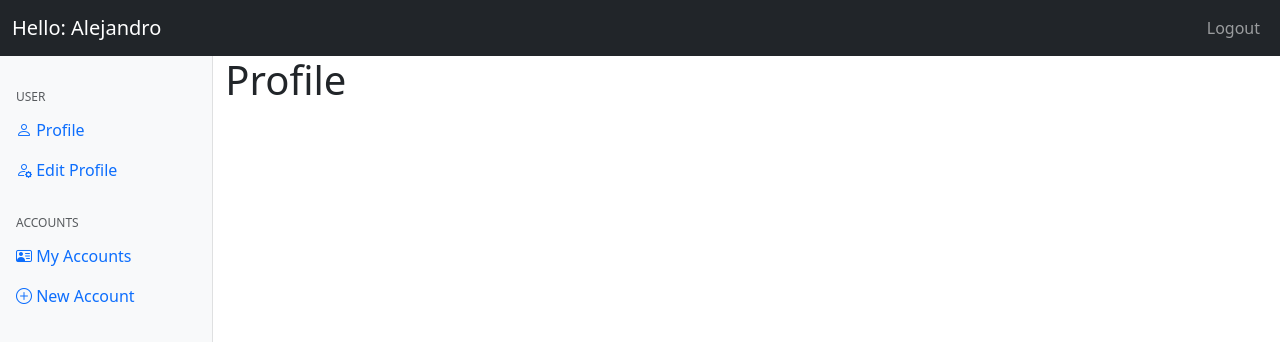
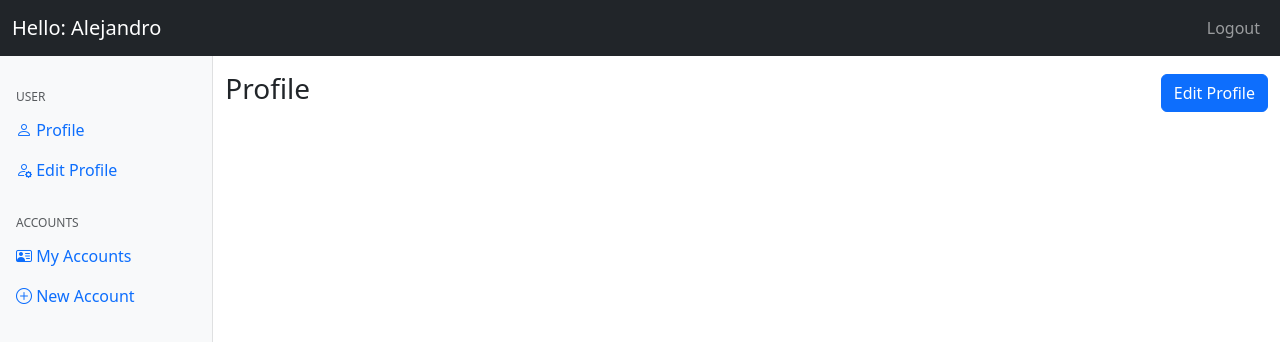
Before and after one commit to AleejandroReyna/new-bank-app, a React (Create React App) app: page /profile in a window 1280 px wide. Shown: the top 342 px of the page. Built offline with nearby package versions, Linux system fonts and the light colour scheme.

Commit message:
profile: Refactored app title component
Added actions on profile header

```diff
--- a/src/components/common/AppTitle/_AppTitle.tsx
+++ b/src/components/common/AppTitle/_AppTitle.tsx
@@ -1,13 +1,16 @@
+// UI Components
+import { Stack } from "react-bootstrap"
+
 type AppTitleProps = {
   title: string
   children?: JSX.Element
 }
 
 export const AppTitle = ({title, children} : AppTitleProps) => (
-  <div>
+  <Stack direction="horizontal" gap={2} className="mt-3">
     <h3>{title}</h3>
-    {children &&
-      <div>{children}</div>
+      {children &&
+      <div className="ms-auto">{children}</div>
     }
-  </div>
+  </Stack>
 )
--- a/src/screens/Profile/_Profile.tsx
+++ b/src/screens/Profile/_Profile.tsx
@@ -1 +1,16 @@
-export const Profile = () => <h1>Profile</h1>
+// Dependencies
+import { Link } from "react-router-dom"
+
+// UI Components
+import { AppTitle } from "../../components/common/AppTitle"
+import { Button } from "react-bootstrap"
+
+export const Profile = () => (
+  <>
+  <AppTitle title="Profile">
+    <Link to='/profile/edit'>
+      <Button type="button" role="button">Edit Profile</Button>
+    </Link>
+  </AppTitle>
+  </>
+)
```
